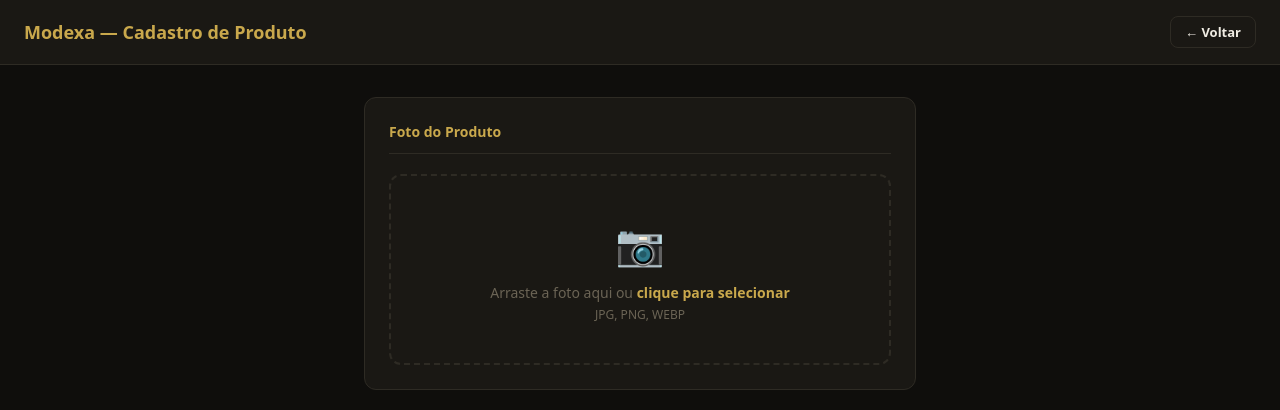
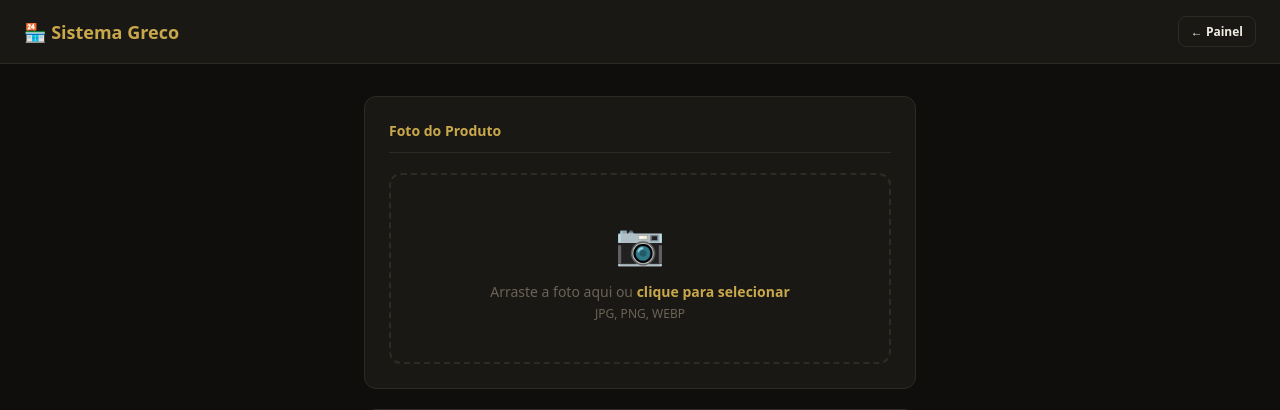
Before and after one commit to wellingtonalvessilva51-sys/greco-sistema, a FastAPI app: template templates/cadastro_produto.html in a window 1280 px wide. Shown: the top 410 px of the page. Run offline with FastAPI, Linux system fonts and the light colour scheme; the template is opened without the code that fills it, so the values that code supplies are empty.

Commit message:
Remove exigência de login na tela de cadastro de produtos
GET /cadastrar-produto e POST /api/cadastrar-produto exigiam sessão de
gerente (cookie). A pedido, removida a exigência dos dois lados —
a tela abre e envia direto, sem precisar logar antes.

Também deixa o cabeçalho consistente com o padrão usado no painel
gerente (mesma marca "🏪 Sistema Greco" e estilos de botão), mostrando
saudação/logout só quando há sessão ativa.

Co-Authored-By: Claude Sonnet 5 <noreply@anthropic.com>

```diff
--- a/main.py
+++ b/main.py
@@ -337,8 +337,6 @@ async def listar_produtos(request: Request, db: Session = Depends(get_db)):
 @app.get("/cadastrar-produto", response_class=HTMLResponse)
 async def cadastrar_produto_page(request: Request, db: Session = Depends(get_db)):
     user = get_user(request, db)
-    if not user or not user.is_gerente:
-        return RedirectResponse("/")
     return templates.TemplateResponse("cadastro_produto.html", {"request": request, "user": user})
 
 @app.post("/api/cadastrar-produto")
@@ -357,9 +355,6 @@ async def api_cadastrar_produto(
     sugestao_look: str = Form(""),
     db: Session = Depends(get_db)
 ):
-    user = get_user(request, db)
-    if not user or not user.is_gerente:
-        raise HTTPException(403)
     ext = (imagem.filename or "img.jpg").rsplit(".", 1)[-1].lower()
     if ext not in ("jpg", "jpeg", "png", "webp"):
         ext = "jpg"
--- a/templates/cadastro_produto.html
+++ b/templates/cadastro_produto.html
@@ -9,9 +9,11 @@
 body{font-family:system-ui,sans-serif;background:#0f0e0c;color:#f0ece3;min-height:100vh;}
 .header{background:#1a1814;border-bottom:1px solid #2e2b24;padding:16px 24px;display:flex;justify-content:space-between;align-items:center;}
 .header h1{color:#c9a84c;font-size:18px;}
+.header-right{display:flex;gap:12px;align-items:center;}
 .btn{background:#c9a84c;color:#0f0e0c;border:none;border-radius:8px;padding:10px 20px;font-size:14px;font-weight:700;cursor:pointer;text-decoration:none;display:inline-block;}
 .btn:disabled{opacity:.5;cursor:not-allowed;}
 .btn-outline{background:transparent;border:1px solid #2e2b24;color:#f0ece3;}
+.btn-sm{padding:6px 12px;font-size:12px;}
 .container{max-width:600px;margin:32px auto;padding:0 24px;}
 .card{background:#1a1814;border:1px solid #2e2b24;border-radius:12px;padding:24px;margin-bottom:20px;}
 .card-title{font-size:14px;font-weight:700;color:#c9a84c;margin-bottom:20px;border-bottom:1px solid #2e2b24;padding-bottom:12px;}
@@ -55,8 +57,12 @@ input:focus{outline:none;border-color:#c9a84c;}
 </head>
 <body>
 <div class="header">
-  <h1>Modexa — Cadastro de Produto</h1>
-  <a href="/gerente" class="btn btn-outline" style="padding:6px 14px;font-size:13px;">← Voltar</a>
+  <h1>🏪 Sistema Greco</h1>
+  <div class="header-right">
+    {% if user %}<span style="color:#6b6455;font-size:13px;">Olá, {{ user.nome }}</span>{% endif %}
+    <a href="/gerente" class="btn btn-outline btn-sm">← Painel</a>
+    {% if user %}<a href="/logout" class="btn btn-outline btn-sm">Sair</a>{% endif %}
+  </div>
 </div>
 
 <div class="container">
```
